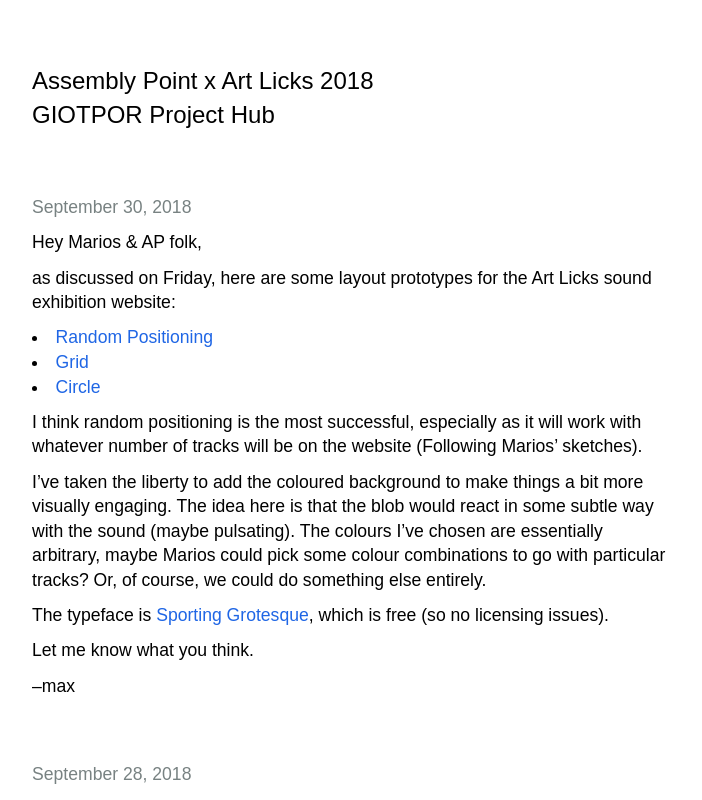
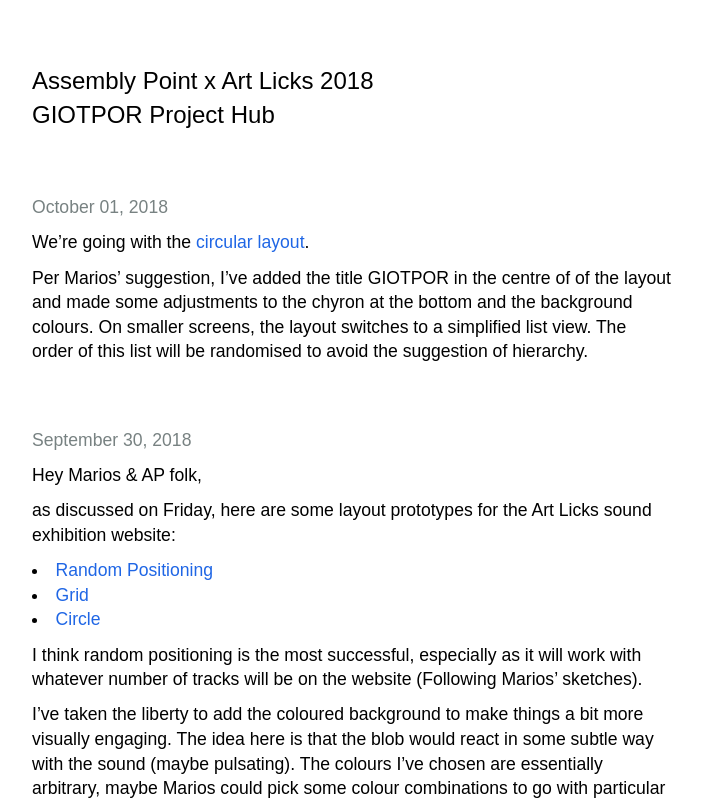
Before and after one commit to awesomephant/ap-audio-site, a Jekyll site: the page built from index.md, in a window 1280 px wide. Shown: the top 800 px of the page, without its empty margins (32-734 px from the left). Built offline with Jekyll 4.4.1, drawn with Linux system fonts in a browser that asks for light colours.

Commit message:
Update project hub

```diff
--- a/index.md
+++ b/index.md
@@ -4,6 +4,12 @@
 # See: https://jekyllrb.com/docs/themes/#overriding-theme-defaults
 layout: dir
 ---
+
+> October 01, 2018
+
+We're going with the [circular layout](/ap-audio-site/circle.html).
+
+Per Marios' suggestion, I've added the title *GIOTPOR* in the centre of of the layout and made some adjustments to the chyron at the bottom and the background colours. On smaller screens, the layout switches to a simplified list view. The order of this list will be randomised to avoid the suggestion of hierarchy.
 
 > September 30, 2018
 
```
